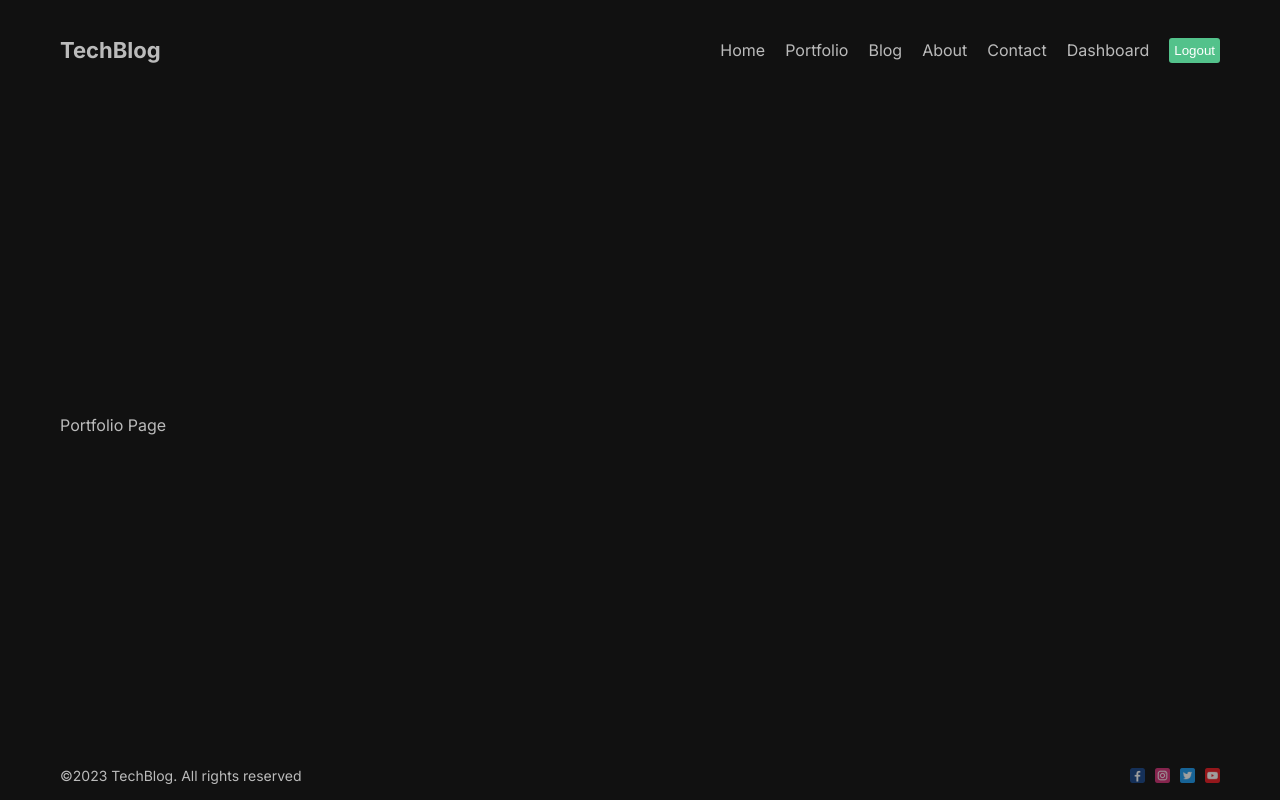
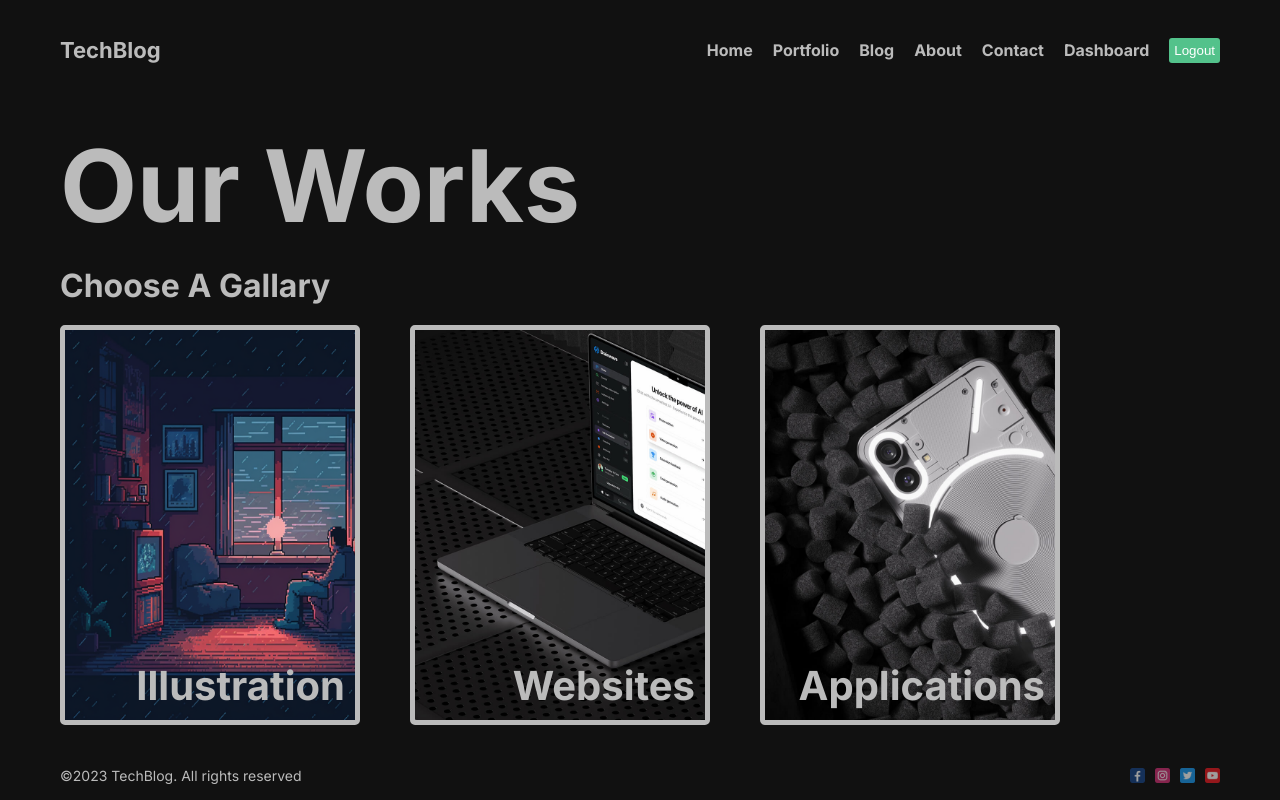
Before and after one commit to luffy4827/fullstackappNextjs, a Next.js app: page /portfolio in a window 1280 px wide. Built offline with nearby package versions, Linux system fonts and the light colour scheme.

Commit message:
Portfolio Page Completed

```diff
--- a/src/app/contact/page.jsx
+++ b/src/app/contact/page.jsx
@@ -3,6 +3,7 @@
 import Image from "next/image";
 import contact from "/public/contact.png";
 import Button from "@/components/button/Button";
+import Head from "next/head";
 
 const Contact = () => {
   return (
--- a/src/app/contact/page.module.css
+++ b/src/app/contact/page.module.css
@@ -25,12 +25,12 @@
 @keyframes move {
     /* it means it move from -20px and it will take 3sec to initial position 0px */
     from {
-        /* pushes the sun down past the viewport */
+        /* pushes the image past the viewport */
         transform: translateY(-20px);
       }
       to {
-        /* returns the sun to its default position */
-        transform: translateY(0) scale(1.05);
+        /* returns the image to its default position */
+        transform: translateY(0) scale(1.02);
       }
     }
 
--- a/src/app/globals.css
+++ b/src/app/globals.css
@@ -26,3 +26,7 @@
   flex-direction: column;
   justify-content: space-between;
 }
+
+p, h1{
+  cursor: default;
+}
--- a/src/app/layout.js
+++ b/src/app/layout.js
@@ -6,8 +6,8 @@
 const inter = Inter({ subsets: ["latin"] });
 
 export const metadata = {
-  title: "Create Next App",
-  description: "Generated by create next app",
+  title: "TechBlog",
+  description: "Get latest tech information.",
 };
 
 export default function RootLayout({ children }) {
--- a/src/app/page.js
+++ b/src/app/page.js
@@ -2,6 +2,7 @@
 import styles from "./page.module.css";
 import Hero from "/public/hero.png";
 import Button from "@/components/button/Button";
+import Head from "next/head";
 
 export default function Home() {
   return (
--- a/src/app/page.module.css
+++ b/src/app/page.module.css
@@ -29,16 +29,16 @@
 @keyframes move {
     /* it means it move from -20px and it will take 3sec to initial position 0px */
     from {
-        /* pushes the sun down past the viewport */
+        /* pushes the image past the viewport */
         transform: translateY(-20px);
       }
       to {
-        /* returns the sun to its default position */
+        /* returns the simage to its default position */
         transform: translateY(0);
       }
     }
 
-.decs {
+.desc {
   font-size: 24px;
   font-weight: 300;
 }
--- /dev/null
+++ b/src/app/portfolio/layout.jsx
@@ -0,0 +1,13 @@
+import React from 'react'
+import styles from './page.module.css'
+
+const Layout = ({children}) => {
+  return (
+    <div>
+      <h1 className={styles.mainTitle}>Our Works</h1>
+      {children}
+    </div>
+  )
+}
+
+export default Layout
--- a/src/app/portfolio/page.jsx
+++ b/src/app/portfolio/page.jsx
@@ -1,12 +1,24 @@
-import React from 'react'
-import styles from './page.module.css'
+import React from "react";
+import styles from "./page.module.css";
+import Link from "next/link";
 
 const Portfolio = () => {
   return (
     <div className={styles.container}>
-      Portfolio Page
+      <h1 className={styles.selectTitle}>Choose A Gallary</h1>
+      <div className={styles.items}>
+        <Link href="/portfolio/illustration" className={styles.item}>
+          <span className={styles.title}>Illustration</span>
+        </Link>
+        <Link href="/portfolio/websites" className={styles.item}>
+          <span className={styles.title}>Websites</span>
+        </Link>
+        <Link href="/portfolio/applications" className={styles.item}>
+          <span className={styles.title}>Applications</span>
+        </Link>
+      </div>
     </div>
-  )
-}
+  );
+};
 
-export default Portfolio
+export default Portfolio;
--- a/src/app/portfolio/page.module.css
+++ b/src/app/portfolio/page.module.css
@@ -0,0 +1,46 @@
+.mainTitle {
+  font-size: 100px;
+}
+
+.selectTitle {
+  margin: 20px 0px;
+}
+
+.items {
+  display: flex;
+  gap: 50px;
+}
+
+.item {
+  border: 5px solid #bbb;
+  border-radius: 5px;
+  width: 300px;
+  height: 400px;
+  position: relative;
+  background-size: cover !important;
+}
+
+/* using nth-child(num) to call item in the specified position */
+.item:nth-child(1) {
+  background: url("/illustration.png");
+}
+
+.item:nth-child(2) {
+  background: url("/websites.jpg");
+}
+
+.item:nth-child(3) {
+  background: url("/apps.jpg");
+}
+
+.item:hover .title{
+  color: #53c28b;
+}
+
+.title {
+  position: absolute;
+  bottom: 10px;
+  right: 10px;
+  font-size: 40px;
+  font-weight: bold;
+}
--- a/src/components/footer/Footer.jsx
+++ b/src/components/footer/Footer.jsx
@@ -5,7 +5,7 @@
 const Footer = () => {
   return (
     <div className={styles.container}>
-      <div>©2023 TechBlog. All rights reserved </div>
+      <div className={styles.copy}>©2023 TechBlog. All rights reserved </div>
       <div className={styles.social}>
         <Image
           src="/1.png"
--- a/src/components/footer/footer.module.css
+++ b/src/components/footer/footer.module.css
@@ -4,6 +4,10 @@
   display: flex;
   align-items: center;
   justify-content: space-between;
+}
+
+.copy{
+  cursor: default;
 }
 
 .social {
--- a/src/components/navbar/navbar.module.css
+++ b/src/components/navbar/navbar.module.css
@@ -14,6 +14,7 @@
     display: flex;
     align-items: center;
     gap: 20px;
+    font-weight: bold;
 }
 
 .logout{
```
